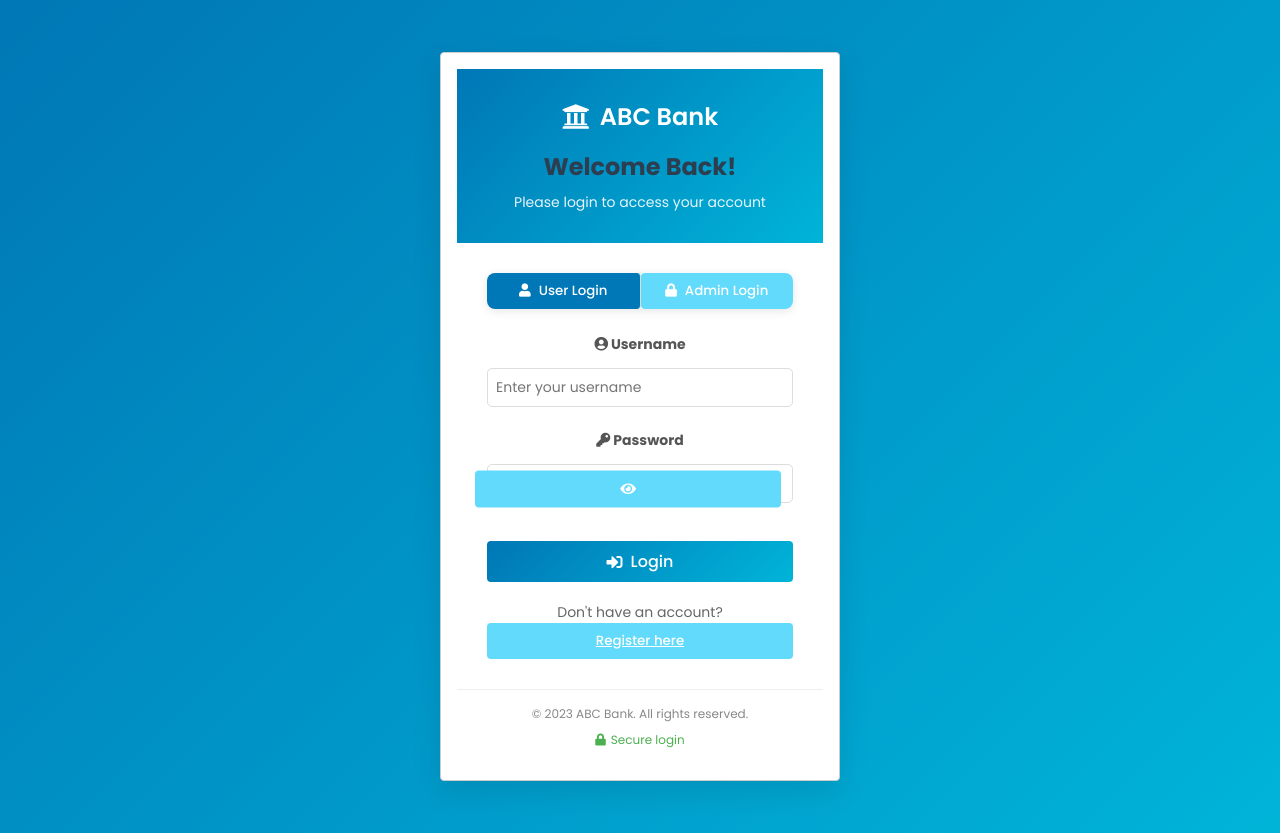
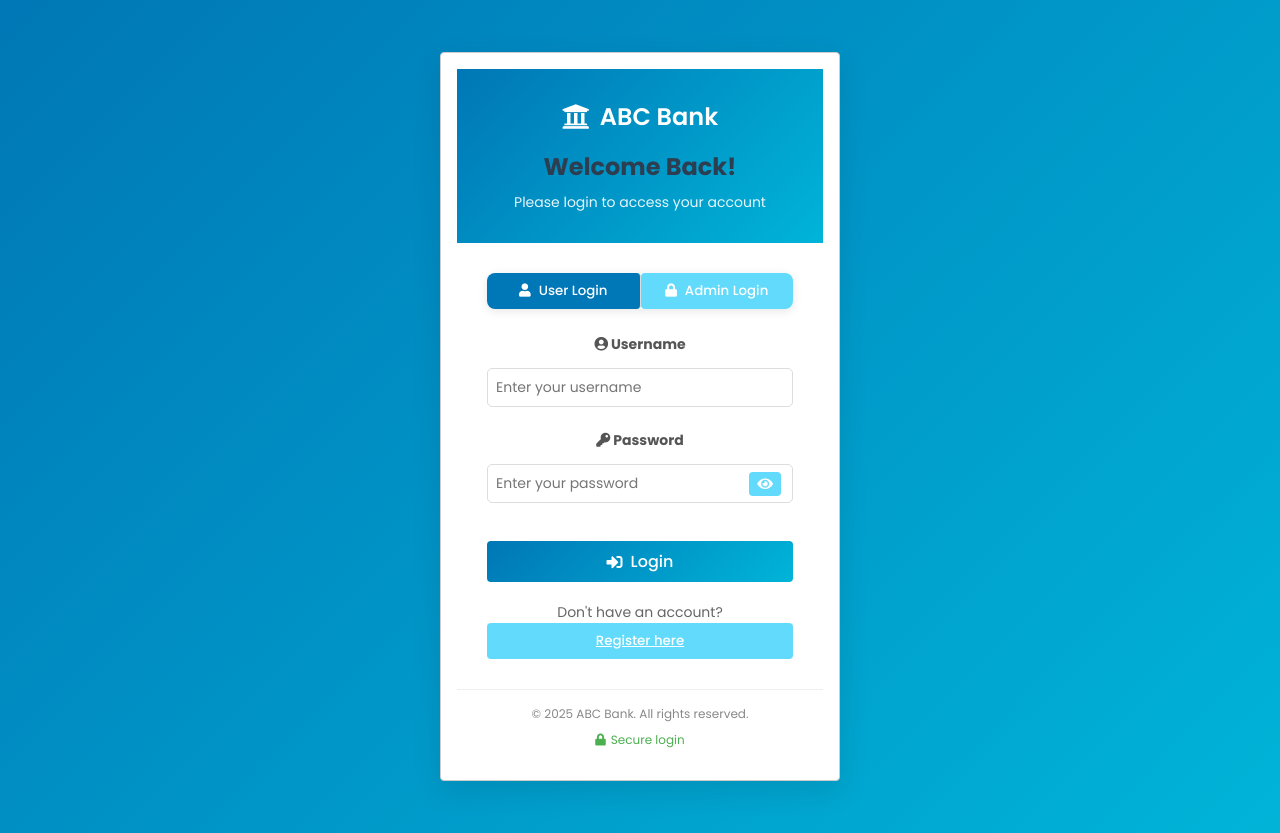
Before and after one commit to LakshanWC/EAD2-CW, a React (Create React App) app in the folder front-end/banking-system-ui/: page / in a window 1280 px wide. Built offline with nearby package versions, Linux system fonts and the light colour scheme.

Commit message:
fix some bugs in login page

```diff
--- a/front-end/banking-system-ui/src/Login.css
+++ b/front-end/banking-system-ui/src/Login.css
@@ -225,6 +225,40 @@
     color: #4CAF50;
 }
 
+/* src/Login.css - Updated password input section */
+.password-input-wrapper {
+    position: relative;
+}
+
+.password-input-wrapper input {
+    padding-right: 40px; /* Make space for the eye icon */
+}
+
+.toggle-password {
+    position: absolute;
+    right: 12px;
+    top: 50%;
+    transform: translateY(-50%);
+    background: none;
+    border: none;
+    color: #777;
+    cursor: pointer;
+    padding: 5px;
+    font-size: 14px;
+    height: 24px;
+    width: 24px;
+    display: flex;
+    align-items: center;
+    justify-content: center;
+    border-radius: 4px;
+}
+
+.toggle-password:hover {
+    color: #0077b6;
+    background-color: #f0f0f0;
+}
+
+
 /* Responsive adjustments */
 @media (max-width: 480px) {
     .login-container {
--- a/front-end/banking-system-ui/src/Login.js
+++ b/front-end/banking-system-ui/src/Login.js
@@ -165,7 +165,7 @@ function Login({ onLogin }) {
                 </div>
 
                 <div className="login-footer">
-                    <p>© 2023 ABC Bank. All rights reserved.</p>
+                    <p>© 2025 ABC Bank. All rights reserved.</p>
                     <div className="security-info">
                         <i className="fas fa-lock"></i>
                         <span>Secure login</span>
```
